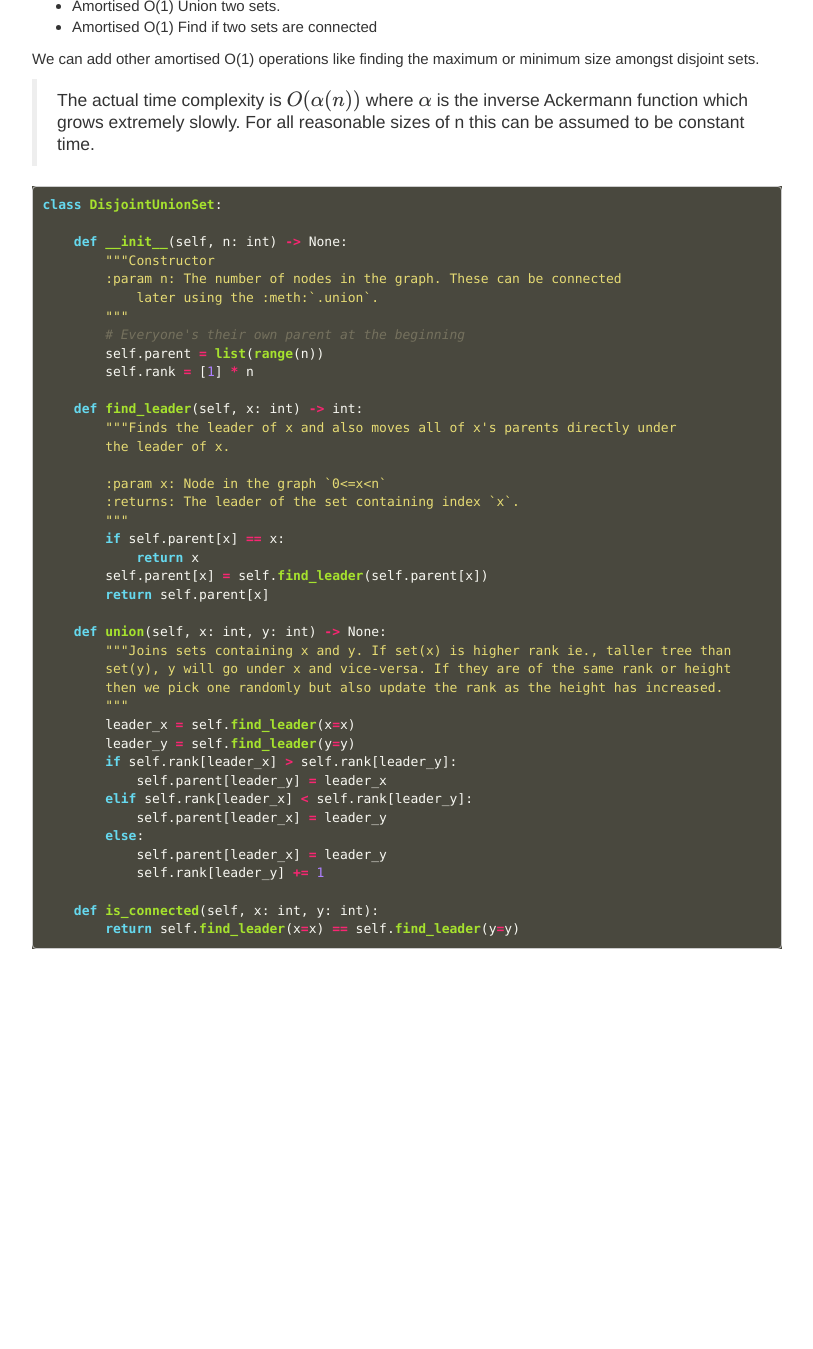
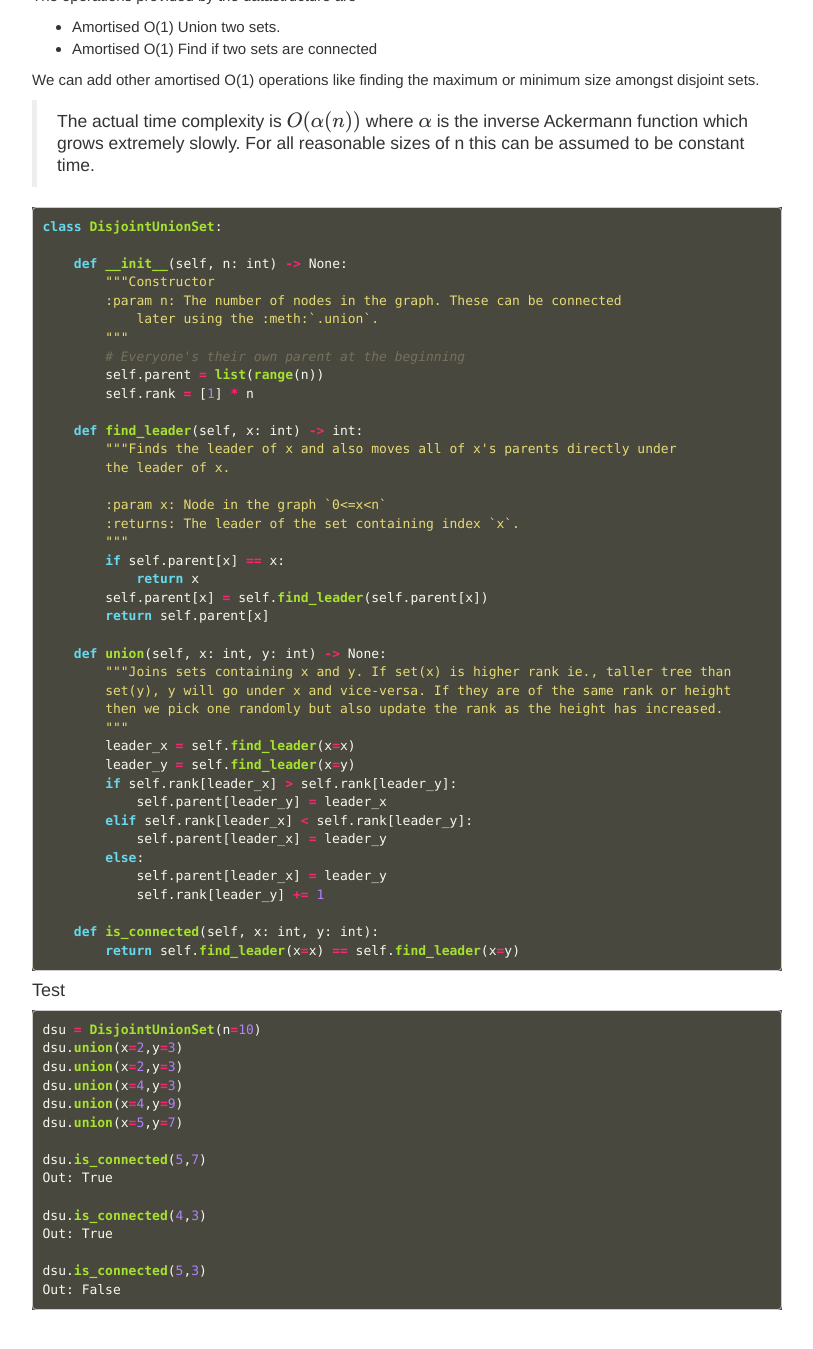
Before and after one commit to vispz/psvishnu91.github.io, a Jekyll site: the page built from _posts/programming_notes/2022-11-24-python-containers.md, in a window 1280 px wide and 1400 px high, scrolled down 4427 px. Shown: the top 1349 px of the window, without its empty margins (233-1046 px from the left). Built offline with Jekyll 4.4.1, drawn with Linux system fonts in a browser that asks for light colours; nearby versions of some CDN libraries; formulas are drawn with MathJax 3; before the commit the page ends 5466 px from its top, so only the background shows below that.

Commit message:
fixed all typos in dsu

````diff
--- a/_posts/programming_notes/2022-11-24-python-containers.md
+++ b/_posts/programming_notes/2022-11-24-python-containers.md
@@ -251,7 +251,7 @@
         then we pick one randomly but also update the rank as the height has increased.
         """
         leader_x = self.find_leader(x=x)
-        leader_y = self.find_leader(y=y)
+        leader_y = self.find_leader(x=y)
         if self.rank[leader_x] > self.rank[leader_y]:
             self.parent[leader_y] = leader_x
         elif self.rank[leader_x] < self.rank[leader_y]:
@@ -261,5 +261,24 @@
             self.rank[leader_y] += 1
 
     def is_connected(self, x: int, y: int):
-        return self.find_leader(x=x) == self.find_leader(y=y)
+        return self.find_leader(x=x) == self.find_leader(x=y)
 ```
+
+#### Test
+```python
+dsu = DisjointUnionSet(n=10)
+dsu.union(x=2,y=3)
+dsu.union(x=2,y=3)
+dsu.union(x=4,y=3)
+dsu.union(x=4,y=9)
+dsu.union(x=5,y=7)
+
+dsu.is_connected(5,7)
+Out: True
+
+dsu.is_connected(4,3)
+Out: True
+
+dsu.is_connected(5,3)
+Out: False
+```
````
